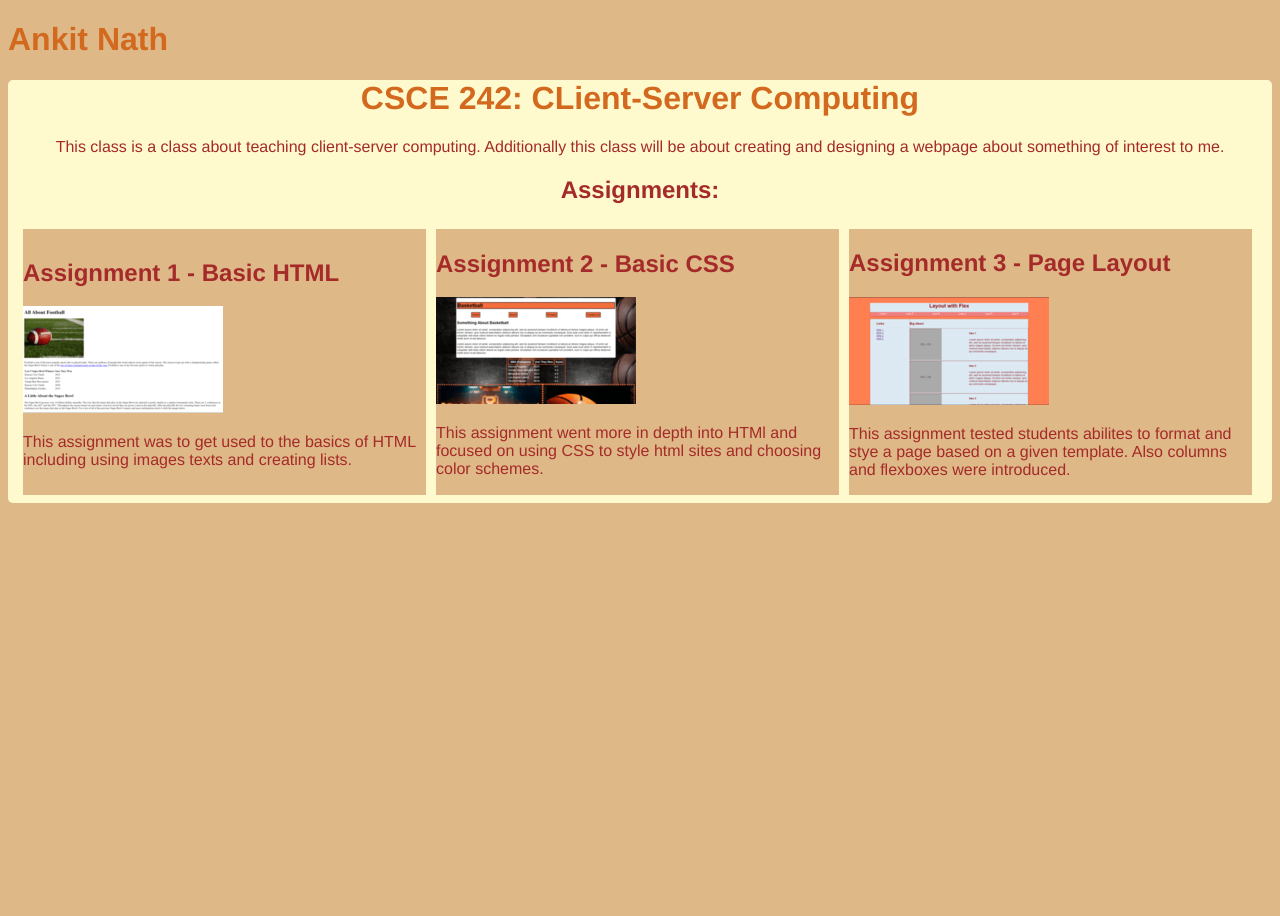
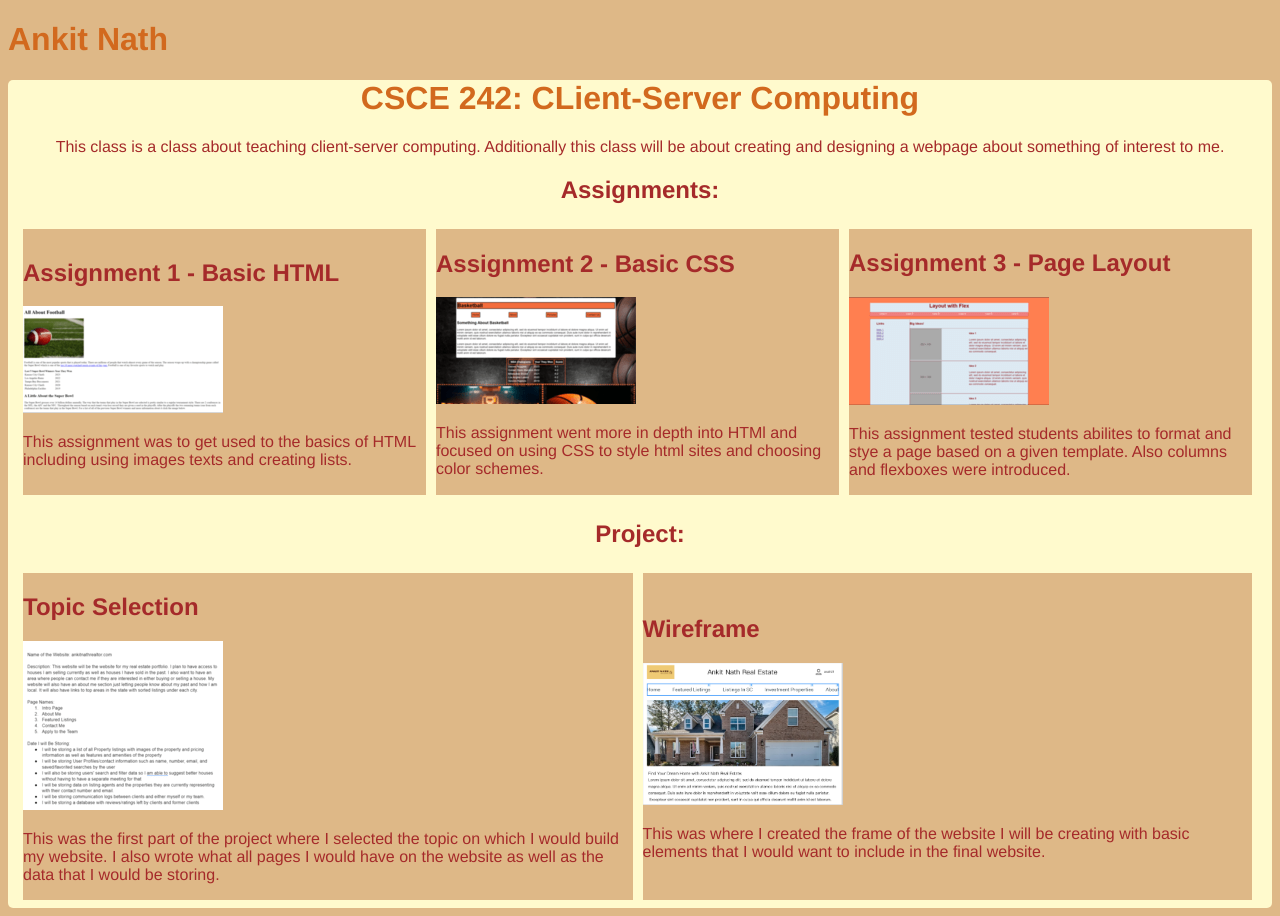
Before and after one commit to anath21/anath21.github.io, a plain HTML site: page csce242/index.html in a window 1280 px wide. Before the commit the page ends 800 px from the top, so only its background shows below. Drawn offline with Linux system fonts and the light colour scheme.

Commit message:
added projects section and links projects

```diff
--- a/csce242/index.html
+++ b/csce242/index.html
@@ -14,7 +14,7 @@
                 Additionally this class will be about creating and designing
                 a webpage about something of interest to me.
             </p>
-
+            <section>
                 <h2 id="assignment-header">Assignments:</h2>
                 <div class="columns">
                     <section id="assignment">
@@ -32,7 +32,24 @@
                         <section><a href="assignments/03/index.html"><img src="images/assignment3.png"></a></section>
                         <p>This assignment tested students abilites to format and stye a page based on a given template. Also columns and flexboxes were introduced.</p>
                     </section>
-            </div>
+            </section>
+
+            <section>
+                <h2 id="assignment-header">Project:</h2>
+                <div class="columns">
+                    <section id="assignment">
+                        <h2>Topic Selection</h2>
+                        <section><a href="projects/part1/CSCE 242 Project Part 1.pdf"><img src="images/project1.png"></a></section>
+                        <p>This was the first part of the project where I selected the topic on which I would build my website. I also wrote what all pages I would have
+                            on the website as well as the data that I would be storing.
+                        </p>
+                    </section>
+                    <section id="assignment">
+                        <h2>Wireframe</h2>
+                        <section><a href="projects/part2/index.html"><img src="images/project2.png" width="200"></a></section>
+                        <p>This was where I created the frame of the website I will be creating with basic elements that I would want to include in the final website.</p>
+                    </section>
+            </section>
         </div>
     </body>
 </html>
--- /dev/null
+++ b/csce242/projects/part2/styles.css
@@ -0,0 +1,5 @@
+iframe {
+    margin: auto;
+    display: block;
+    text-align: center;
+}
```
Also changed, not shown: csce242/assignments/05/index.html (+0 -6 lines), csce242/projects/part2/index.html (added, +14 -0 lines), csce242/images/project1.png (added), csce242/images/project2.png (added). Lines whose indentation alone changed are shown as unchanged.
